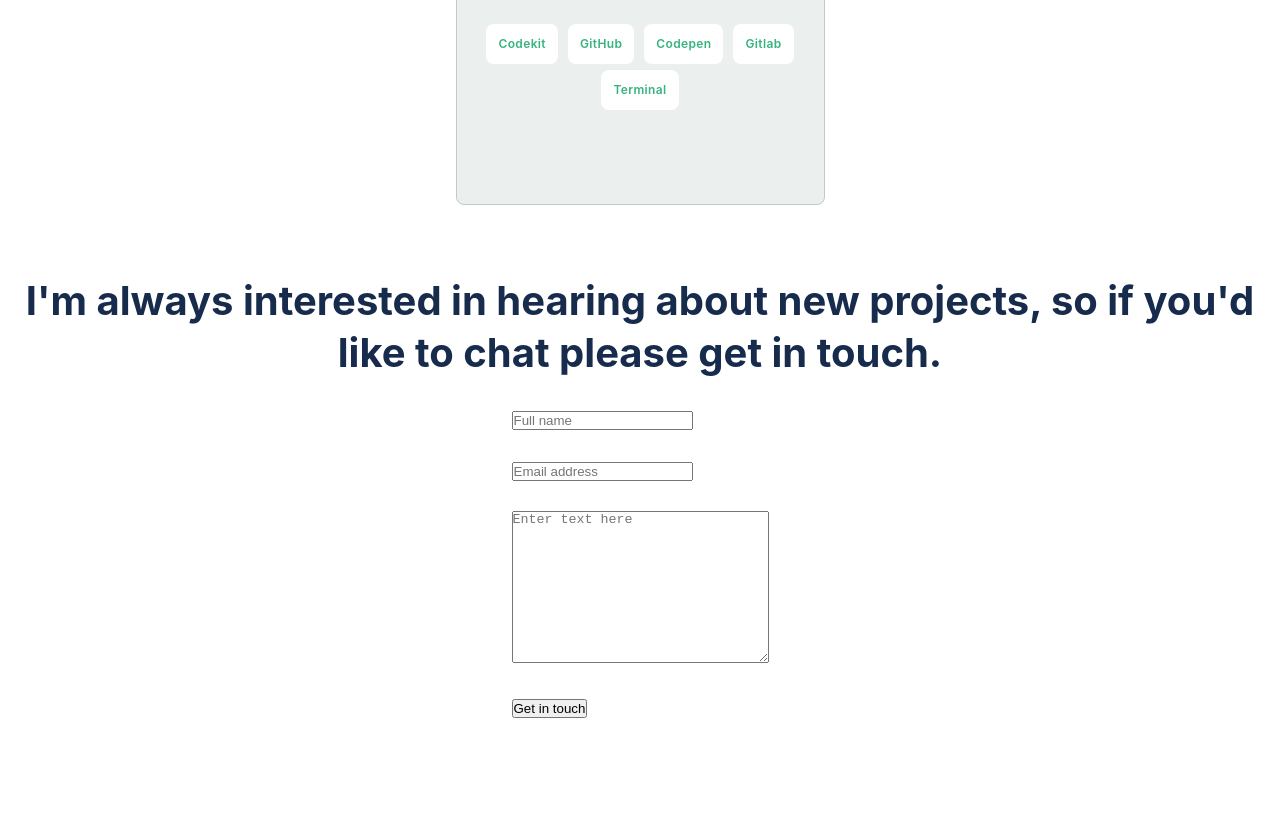
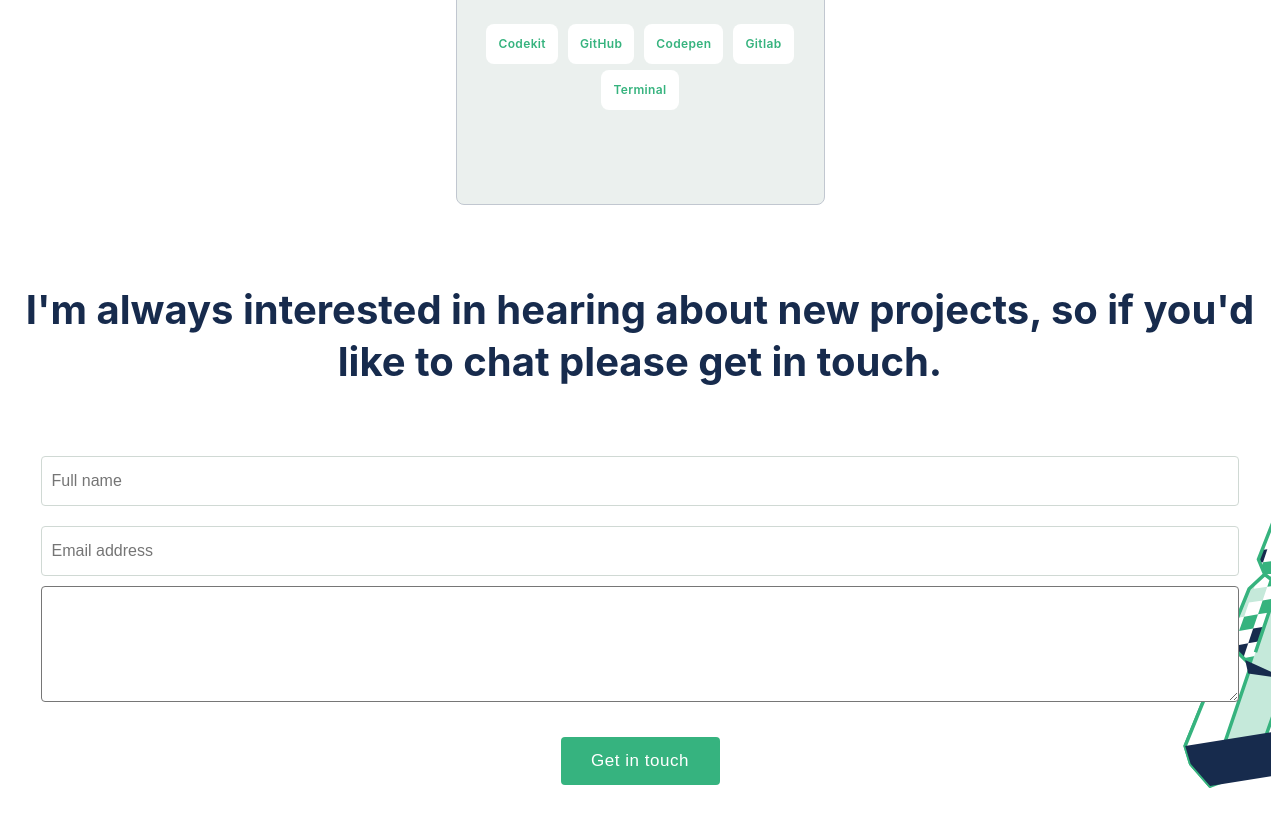
Before and after one commit to cynthiainga/Personal-Portfolio, a plain HTML site: page index.html in a window 1280 px wide. Shown: the part 8678-9504 px from the top of the page. Before the commit the page ends 9454 px from the top, so only its background shows below. Drawn offline with Linux system fonts and the light colour scheme.

Commit message:
Update index.html and style.css file

```diff
--- a/CSS/style.css
+++ b/CSS/style.css
@@ -427,8 +427,8 @@ button:active {
 }
 
 .about-section {
-  background: url("../image/illustration\ 2-about\ me\ mobile.svg") left 17% no-repeat, url("../image/illustration\ 1-\ about\ me-mobile.svg")  right 1%  no-repeat;
-  background-size: 13%;
+  background: url("../image/illustration\ 2-about\ me\ mobile.svg") left 22% no-repeat, url("../image/illustration\ 1-\ about\ me-mobile.svg")  right 2%  no-repeat;
+  background-size: 18%;
   padding-bottom: 60px;
 }
 
@@ -454,7 +454,8 @@ button:active {
   padding-bottom: 24px;
 }
 
-.about button {
+.about button,
+.contact-form button {
   height: 48px;
   width: 159px;
   font-size: 17px;
@@ -621,13 +622,80 @@ button:active {
   margin: 2rem  0;
 }
 
+section.contact-form {
+  flex-direction: column;
+  justify-content: space-around;
+  text-align: center;
+  background-image: url("../image/illustration-contact-form.svg");
+  background-repeat: no-repeat;
+  background-size: 10%;
+  background-position: right 98%;
+  margin: 9px;
+}
+
 form {
+  width: 100%;
+  display: column;
+  text-align: center;
+}
+
+.contact-form button {
+  margin-top: 7px;
+  transition: all 0.4s ease 0.2s;
+}
+
+.form-sub-container {
+  min-width: 307px;
+  width: 100%;
+}
+
+.contact-form h2 {
+  width: 100%;
+  padding: 0 0 58px;
+}
+
+.contact-form input {
+  margin: 10px;
+  border: 1px solid #d0d9d4;
+  border-radius: 4px;
+  padding: 15px 10px;
+  width: 95%;
+  font-size: 16px;
+}
+
+.contact-form textarea {
+  margin-bottom: 24px;
+  border-radius: 4px;
+  padding: 12px;
+  width: 95%;
+  font-size: 16px;
+}
+
+input:focus,
+textarea:focus {
+  border: none;
+  border: 1.3px solid #60c095;
+  outline: none;
+}
+
+input:hover::placeholder,
+textarea:hover::placeholder {
+  transition: 0.5s;
+  transform: translateX(5px);
+}
+
+.btn-submit-alert {
   display: flex;
   flex-direction: column;
   align-items: center;
 }
 
-.contact-f-li {
-  width: 100%;
-  margin: 30px 0;
+footer::after {
+  content: " ";
+  display: block;
+  width: 128px;
+  height: 5px;
+  border-radius: 2px;
+  margin: 0 auto 10px;
+  background: var(--primary);
 }
--- a/index.html
+++ b/index.html
@@ -257,48 +257,31 @@
           </li>
         </ul>
       </section>
+      <section id="contact" class="contact-form d-flex flex-center">
         <form action="https://formspree.io/f/mnqwneyz" method="post" id="form">
           <h2 class="h2-size">
           I'm always interested in hearing about new projects, so if you'd like
           to chat please get in touch.
           </h2>
-        <ul>
-          <li class="contact-f-li">
+          <ul class="form-sub-container">
+            <li>
               <label for="name">
-              <input
-                type="text"
-                id="name"
-                name="user_name"
-                placeholder="Full name" maxlength="30" required
-              />
-            </label>
-          </li>
-          <li class="contact-f-li">
-            <label for="mail">
-              <input
-                type="email"
-                id="mail"
-                name="email-adress"
-                placeholder="Email address" required
-              />
-            </label>
-          </li>
-          <li class="contact-f-li">
-            <label for="msg">
-              <textarea
-                name="text"
-                id="msg"
-                cols="30"
-                rows="10"
-                placeholder="Enter text here" maxlength="500" required
-              ></textarea>
+                <input type="text" id="name" name="user_name" placeholder="Full name" maxlength="30" required/>
               </label>
             </li>
             <li>
-            <button type="submit" class="btn-submit">Get in touch</button>
+              <label for="mail">
+                <input type="email" id="mail" name="email-adress" placeholder="Email address" required/>
+              </label>
+            </li>
+                <textarea id="msg" name="user_message" placeholder="Enter text here" rows="5" maxlength="500" required>
+                </textarea>
+            <li class="btn-submit-alert">
+              <button type="submit" class="footer-btn flex-center">Get in touch</button>
             </li>
           </ul>
         </form>
+    </section>
     </main>
   </body>
 </html>
```
Also changed, not shown: image/illustration-contact-form.svg (added). Lines whose indentation alone changed are shown as unchanged.
